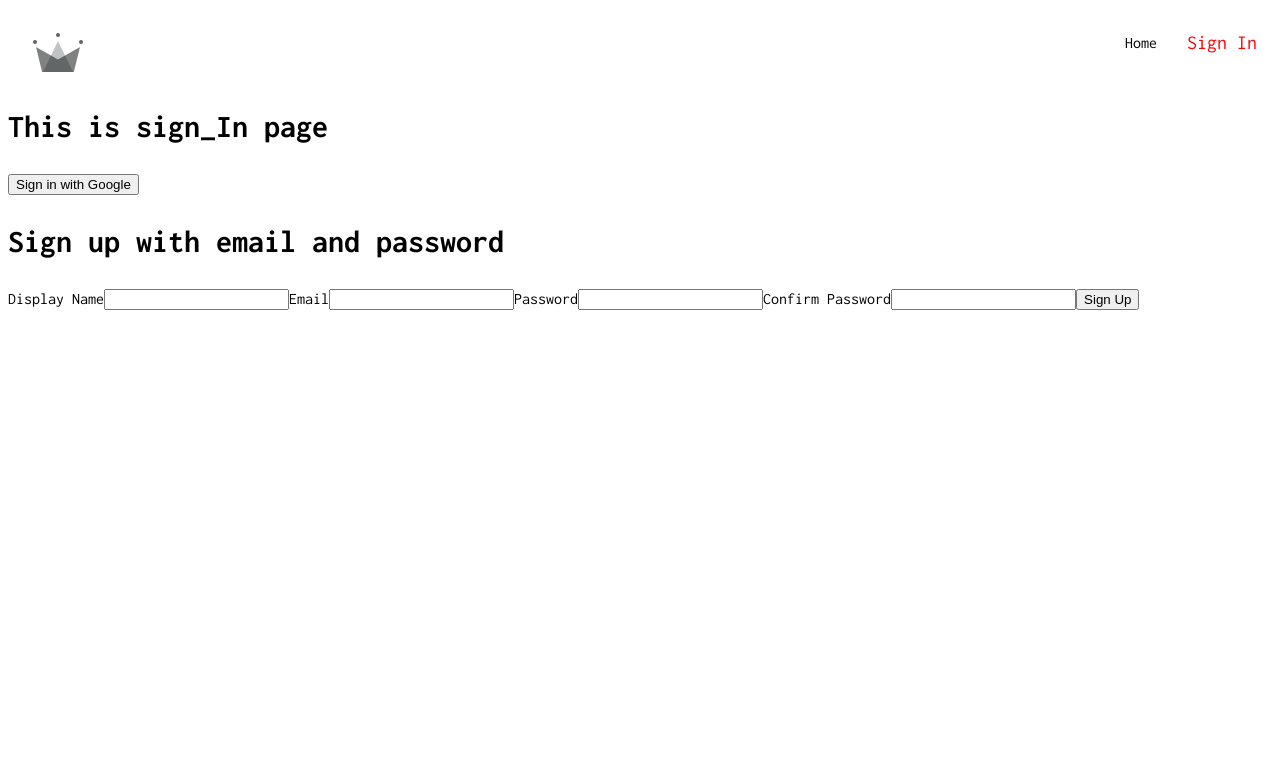
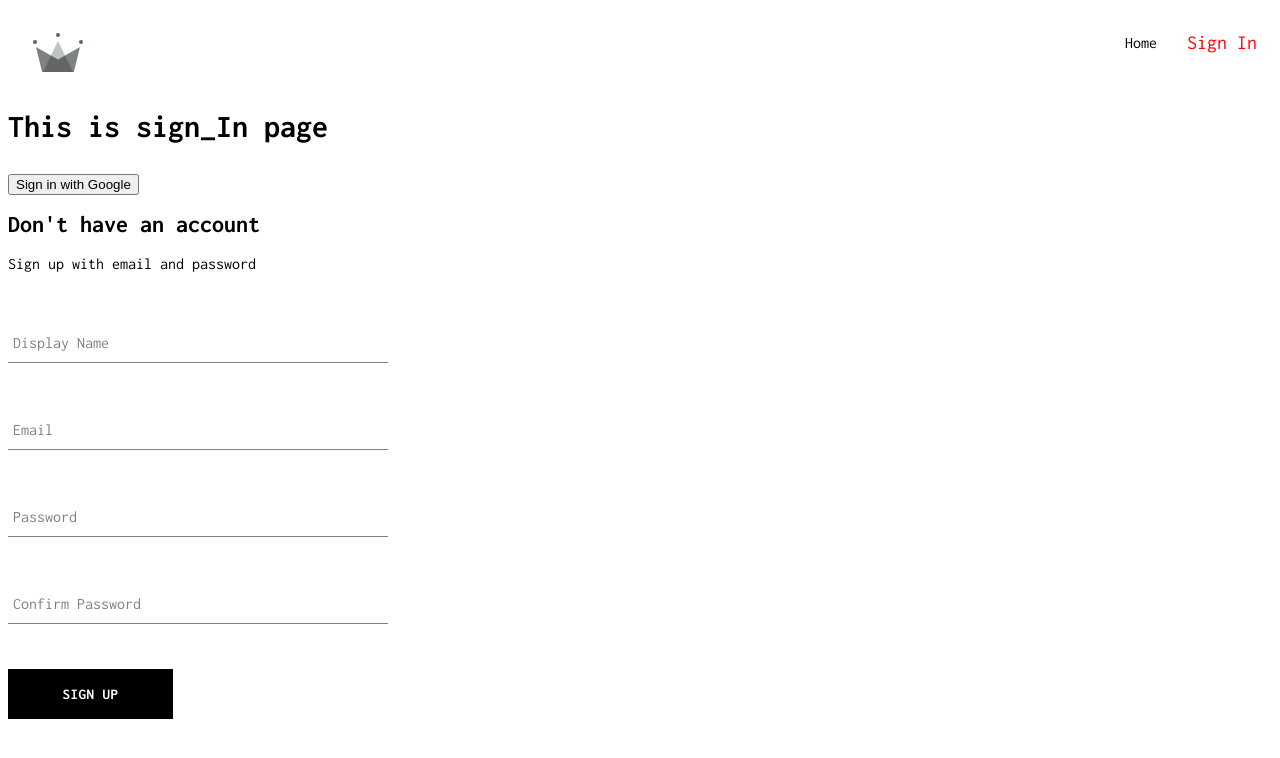
Before and after one commit to dipakPJS/my-ecom, a React (Vite) app: page /sign-in in a window 1280 px wide. Shown: the top 758 px of the page. Built offline with nearby package versions, Linux system fonts and the light colour scheme.

Commit message:
created button component

```diff
--- /dev/null
+++ b/src/components/button/button.component.jsx
@@ -0,0 +1,18 @@
+import "./button.styles.scss"
+
+
+const BUTTON_TYPE_CLASSES = {
+  google: "google-sign-in",
+  inverted: "inverted",
+};
+
+const Button = ({ children, buttonType, ...otherProps }) => {
+  return (
+    <button
+      className={`button-container ${BUTTON_TYPE_CLASSES[buttonType]}`}
+      {...otherProps}
+    >{children}</button>
+  );
+};
+
+export default Button;
--- /dev/null
+++ b/src/components/button/button.styles.scss
@@ -0,0 +1,46 @@
+.button-container {
+    min-width: 165px;
+    width: auto;
+    height: 50px;
+    letter-spacing: 0.5px;
+    line-height: 50px;
+    padding: 0 35px 0 35px;
+    font-size: 15px;
+    background-color: black;
+    color: white;
+    text-transform: uppercase;
+    font-family: "Inconsolata", monospace;
+    font-weight: bolder;
+    border: none;
+    cursor: pointer;
+    display: flex;
+    justify-content: center;
+
+    &:hover {
+      background-color: white;
+      color: black;
+      border: 1px solid black;
+    }
+
+    &.google-sign-in {
+      background-color: #4285f4;
+      color: white;
+
+      &:hover {
+        background-color: #357ae8;
+        border: none;
+      }
+    }
+
+    &.inverted {
+      background-color: white;
+      color: black;
+      border: 1px solid black;
+
+      &:hover {
+        background-color: black;
+        color: white;
+        border: none;
+      }
+    }
+  }
--- /dev/null
+++ b/src/components/form-input/form-input.component.jsx
@@ -0,0 +1,22 @@
+import "./form-input.styles.scss"
+
+const FormInput = ({ label, ...inputOptions }) => {
+  return (
+    <div className="group">
+        <input className="form-input" {...inputOptions} />
+        {
+            label && (
+
+      <label
+        className={`${
+          inputOptions.value.length > 0 ? "shrink" : ""
+        } form-input-label`}
+      >
+        {label}
+      </label>
+            ) }
+    </div>
+  );
+};
+
+export default FormInput;
--- /dev/null
+++ b/src/components/form-input/form-input.styles.scss
@@ -0,0 +1,54 @@
+$sub-color: grey;
+$main-color: black;
+
+@mixin shrinkLabel {
+  top: -14px;
+  font-size: 12px;
+  color: $main-color;
+}
+
+.group {
+  position: relative;
+  margin: 45px 0;
+
+  .form-input {
+    background: none;
+    background-color: white;
+    color: $sub-color;
+    font-size: 18px;
+    padding: 10px 10px 10px 5px;
+    display: block;
+    width: 100%;
+    border: none;
+    border-radius: 0;
+    border-bottom: 1px solid $sub-color;
+    margin: 25px 0;
+
+    &:focus {
+      outline: none;
+    }
+
+    &:focus ~ .form-input-label {
+      @include shrinkLabel();
+    }
+  }
+
+  input[type='password'] {
+    letter-spacing: 0.3em;
+  }
+
+  .form-input-label {
+    color: $sub-color;
+    font-size: 16px;
+    font-weight: normal;
+    position: absolute;
+    pointer-events: none;
+    left: 5px;
+    top: 10px;
+    transition: 300ms ease all;
+
+    &.shrink {
+      @include shrinkLabel();
+    }
+  }
+}
--- a/src/components/sign-up-form/sign-up-form.component.jsx
+++ b/src/components/sign-up-form/sign-up-form.component.jsx
@@ -1,6 +1,14 @@
 import { useState } from "react";
 
-import { createAuthUserWithEmailAndPassword, createUserDocumentFromAuth } from "../../utils/firebase/firebase.utils";
+import {
+  createAuthUserWithEmailAndPassword,
+  createUserDocumentFromAuth,
+} from "../../utils/firebase/firebase.utils";
+import FormInput from "../form-input/form-input.component";
+
+
+import "./sign-up-form.styles.scss";
+import Button from "../button/button.component";
 
 const SignUpForm = () => {
   const defaultFormFields = {
@@ -16,7 +24,7 @@
 
   const resetFormFields = () => {
     setFormFields(defaultFormFields);
-  }
+  };
 
   const handleChange = (event) => {
     const { name, value } = event.target;
@@ -33,60 +41,60 @@
     }
 
     try {
-      const {user} = await createAuthUserWithEmailAndPassword(
+      const { user } = await createAuthUserWithEmailAndPassword(
         email,
         password
       );
 
-      await createUserDocumentFromAuth(user,{displayName});
+      await createUserDocumentFromAuth(user, { displayName });
 
       resetFormFields();
-
     } catch (error) {
-        if(error.code === 'auth/email-already-in-use'){
-            alert('Cannot create user, email is already in use');
-        }
+      if (error.code === "auth/email-already-in-use") {
+        alert("Cannot create user, email is already in use");
+      }
       console.log("user creation encountered an error", error);
     }
   };
 
   return (
-    <div>
-      <h1>Sign up with email and password</h1>
+    <div className="sign-up-container">
+      <h2>Don't have an account</h2>
+      <span>Sign up with email and password</span>
       <form onSubmit={handleSubmit}>
-        <label>Display Name</label>
-        <input
+        <FormInput
+          label="Display Name"
           type="text"
           required
           onChange={handleChange}
           name="displayName"
           value={displayName}
         />
-        <label>Email</label>
-        <input
+        <FormInput
+          label="Email"
           type="email"
           required
           onChange={handleChange}
           name="email"
           value={email}
         />
-        <label>Password</label>
-        <input
+        <FormInput
+          label="Password"
           type="password"
           required
           onChange={handleChange}
           name="password"
           value={password}
         />
-        <label>Confirm Password</label>
-        <input
+        <FormInput
+          label="Confirm Password"
           type="password"
           required
           onChange={handleChange}
           name="confirmPassword"
           value={confirmPassword}
         />
-        <button type="submit">Sign Up</button>
+        <Button type='submit'>Sign UP</Button>
       </form>
     </div>
   );
--- /dev/null
+++ b/src/components/sign-up-form/sign-up-form.styles.scss
@@ -0,0 +1,10 @@
+.sign-up-container{
+    display: flex;
+    flex-direction: column;
+    width: 380px;
+
+    h2{
+        margin: 10px 0;
+    }
+
+}
```
